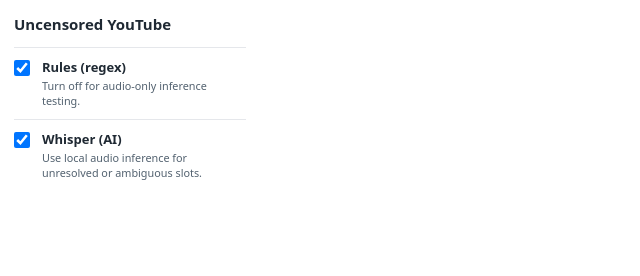
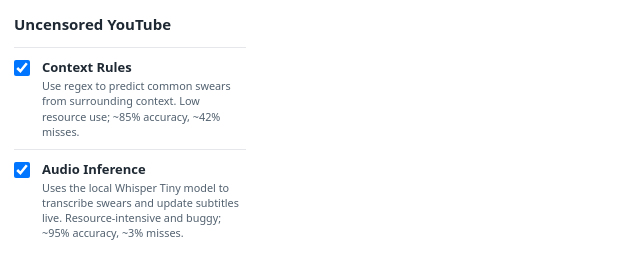
Before and after one commit to La5u/Uncensored-Youtube, a plain HTML site: page src/popup.html in a window 1280 px wide. Shown: the whole page, without its empty margins (0-640 px from the left). Drawn offline with Linux system fonts and the light colour scheme.

Commit message:
Polish popup option descriptions

```diff
--- a/src/popup.html
+++ b/src/popup.html
@@ -12,15 +12,15 @@
       <label>
         <input id="rulesEnabled" type="checkbox">
         <span>
-          <strong>Rules (regex)</strong>
-          <small>Turn off for audio-only inference testing.</small>
+          <strong>Context Rules</strong>
+          <small>Use regex to predict common swears from surrounding context. Low resource use; ~85% accuracy, ~42% misses.</small>
         </span>
       </label>
       <label>
         <input id="whisperEnabled" type="checkbox">
         <span>
-          <strong>Whisper (AI)</strong>
-          <small>Use local audio inference for unresolved or ambiguous slots.</small>
+          <strong>Audio Inference</strong>
+          <small>Uses the local Whisper Tiny model to transcribe swears and update subtitles live. Resource-intensive and buggy; ~95% accuracy, ~3% misses.</small>
         </span>
       </label>
     </main>
```
